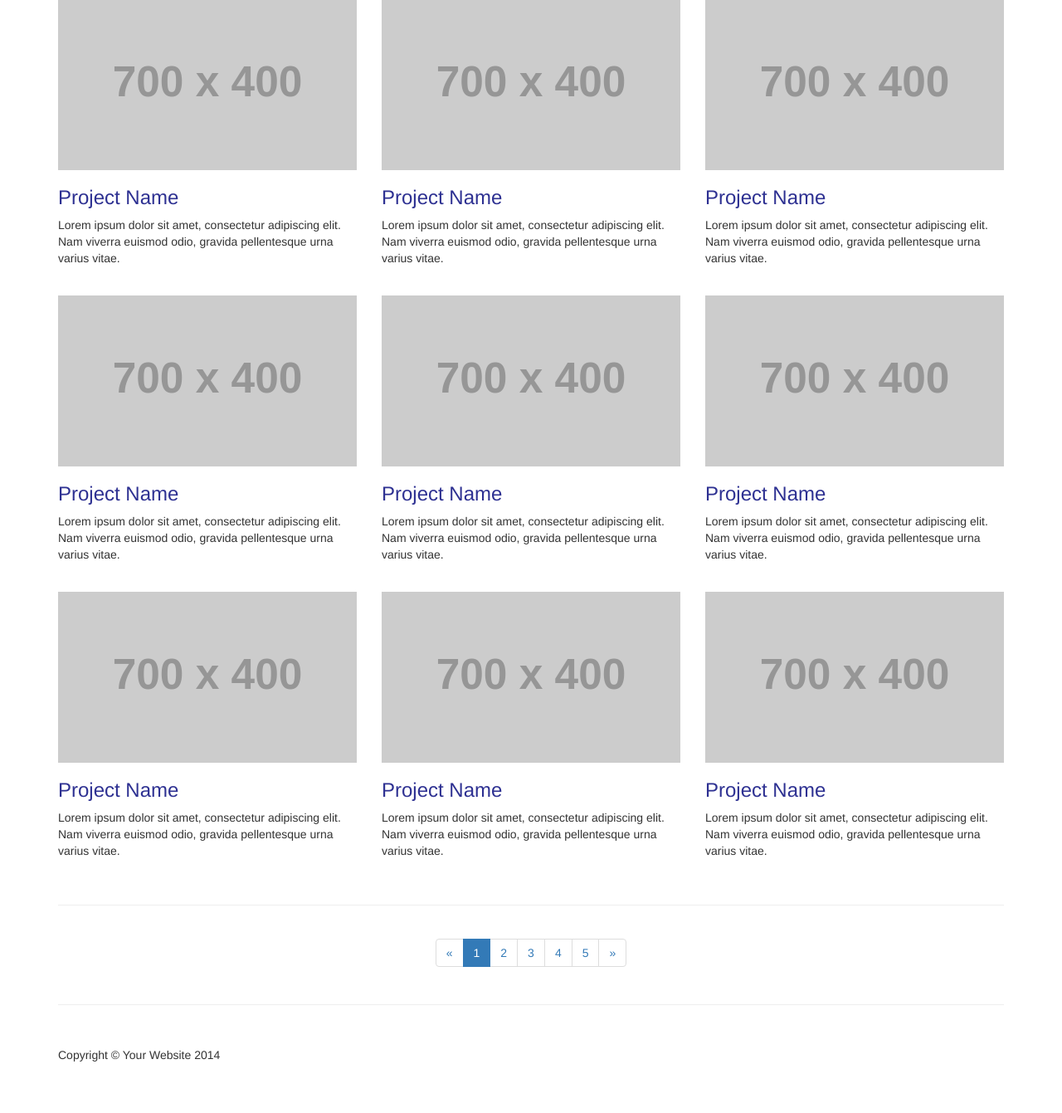
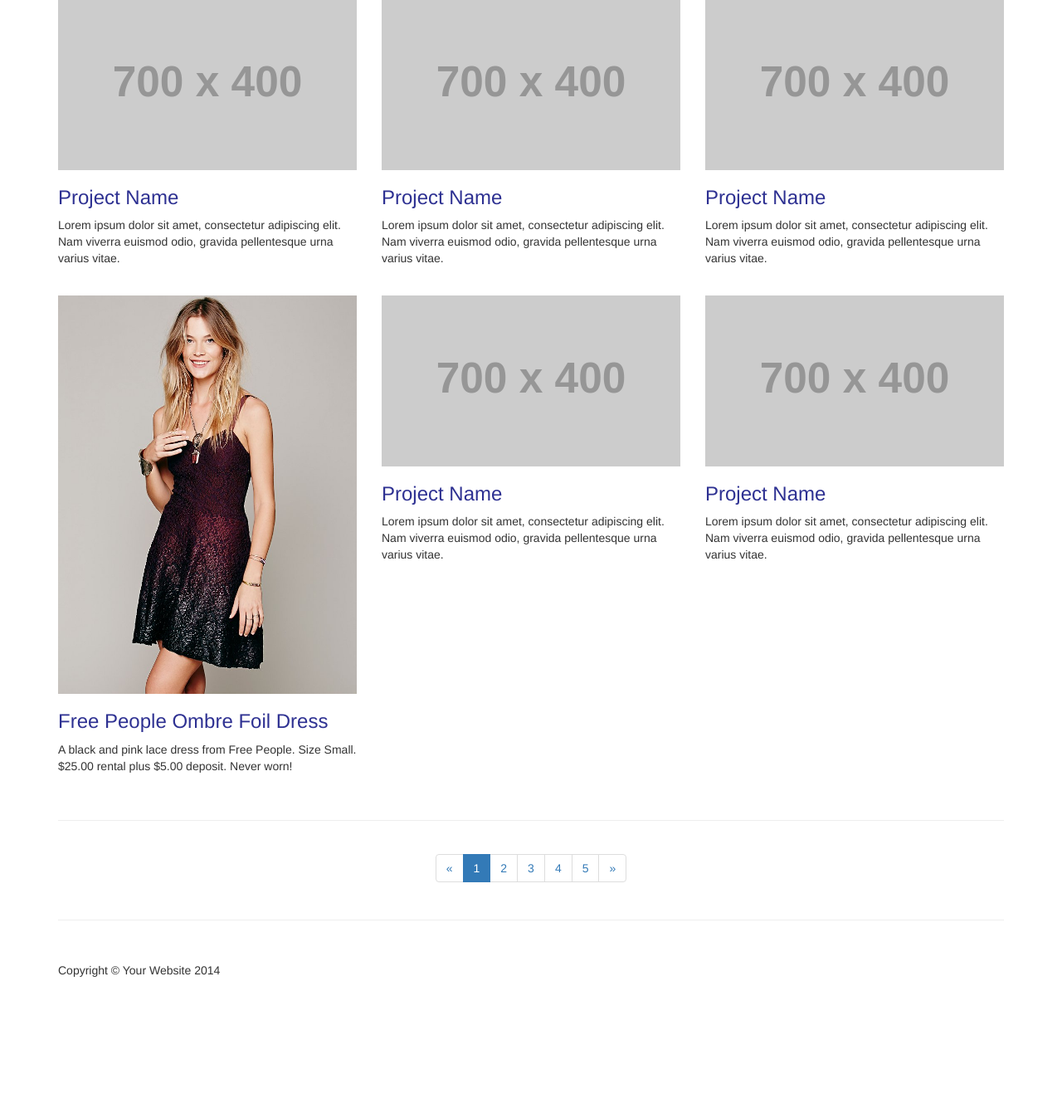
Before and after one commit to sierrayit/campusCouture, a Flask app: page /find/ in a window 1280 px wide. Shown: the part 336-1677 px from the top of the page at 83% size. After the commit the page ends 1513 px from the top, so only its background shows below. Run offline with Flask 2, Linux system fonts and the light colour scheme; grey boxes labelled with a size stand in for pictures from a placeholder-image service; some libraries are stand-ins or nearby versions.

Commit message:
Hard coded dresses (shhhh)

```diff
--- a/templates/find.html
+++ b/templates/find.html
@@ -97,12 +97,12 @@
         <div class="row">
             <div class="col-md-4 portfolio-item">
                 <a href="#">
-                    <img class="img-responsive" src="http://placehold.it/700x400" alt="">
+                    <img class="img-responsive" src="/static/dress4.jpg" alt="">
                 </a>
                 <h3>
-                    <a href="#">Project Name</a>
+                    <a href="#">Free People Ombre Foil Dress</a>
                 </h3>
-                <p>Lorem ipsum dolor sit amet, consectetur adipiscing elit. Nam viverra euismod odio, gravida pellentesque urna varius vitae.</p>
+                <p>A black and pink lace dress from Free People.  Size Small.  $25.00 rental plus $5.00 deposit.  Never worn!</p>
             </div>
             <div class="col-md-4 portfolio-item">
                 <a href="#">
@@ -123,38 +123,6 @@
                 <p>Lorem ipsum dolor sit amet, consectetur adipiscing elit. Nam viverra euismod odio, gravida pellentesque urna varius vitae.</p>
             </div>
         </div>
-
-        <!-- Projects Row -->
-        <div class="row">
-            <div class="col-md-4 portfolio-item">
-                <a href="#">
-                    <img class="img-responsive" src="http://placehold.it/700x400" alt="">
-                </a>
-                <h3>
-                    <a href="#">Project Name</a>
-                </h3>
-                <p>Lorem ipsum dolor sit amet, consectetur adipiscing elit. Nam viverra euismod odio, gravida pellentesque urna varius vitae.</p>
-            </div>
-            <div class="col-md-4 portfolio-item">
-                <a href="#">
-                    <img class="img-responsive" src="http://placehold.it/700x400" alt="">
-                </a>
-                <h3>
-                    <a href="#">Project Name</a>
-                </h3>
-                <p>Lorem ipsum dolor sit amet, consectetur adipiscing elit. Nam viverra euismod odio, gravida pellentesque urna varius vitae.</p>
-            </div>
-            <div class="col-md-4 portfolio-item">
-                <a href="#">
-                    <img class="img-responsive" src="http://placehold.it/700x400" alt="">
-                </a>
-                <h3>
-                    <a href="#">Project Name</a>
-                </h3>
-                <p>Lorem ipsum dolor sit amet, consectetur adipiscing elit. Nam viverra euismod odio, gravida pellentesque urna varius vitae.</p>
-            </div>
-        </div>
-        <!-- /.row -->
 
         <hr>
 
```
Also changed, not shown: static/dress4.jpg (added).
